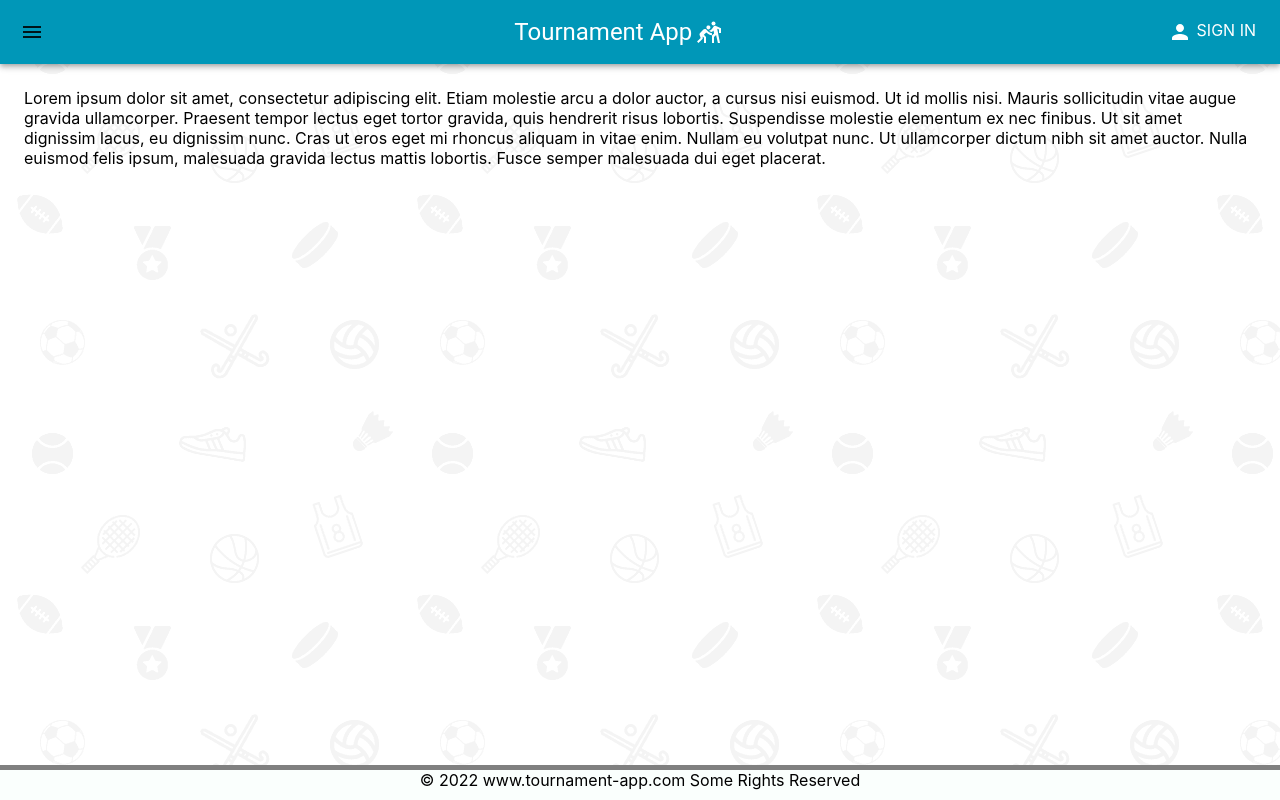
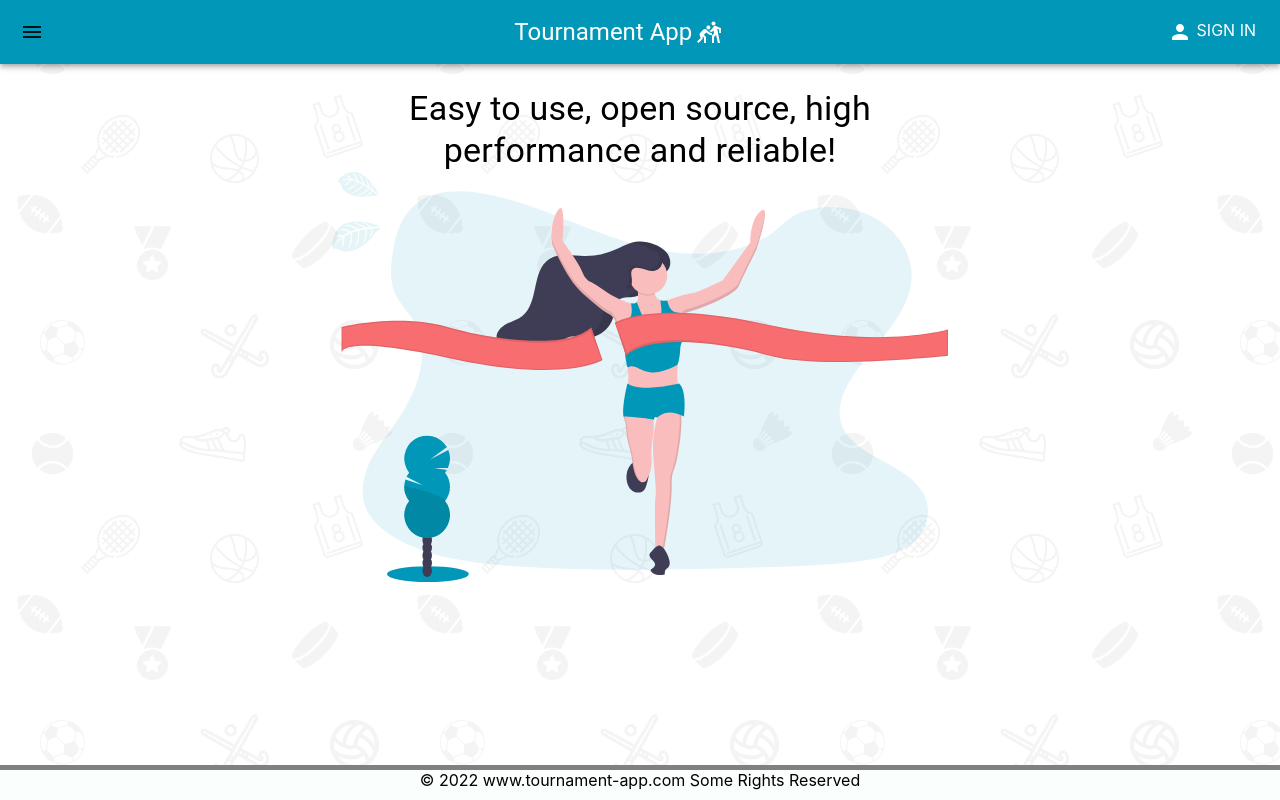
Before and after one commit to Workata/tournament-manager-frontend, a React (Create React App) app: page / in a window 1280 px wide. Built offline with nearby package versions, Linux system fonts and the light colour scheme.

Commit message:
Fix appbar and footer, add home page content

```diff
--- a/src/App.js
+++ b/src/App.js
@@ -65,7 +65,10 @@ function App() {
           </Routes>
         </Main>
 
-        <Footer />
+        <Footer
+          openDrawer={openDrawer}
+          drawerWidth={drawerWidth}
+        />
       </Box>
 
     </Router>
--- a/src/components/Appbar.js
+++ b/src/components/Appbar.js
@@ -4,9 +4,7 @@ import {
   AppBar,
   Toolbar,
   IconButton,
-  //  Button,
   Typography,
-  //     IconButton,
   Box
 } from "@mui/material";
 
@@ -34,7 +32,14 @@ export default function Appbar(props) {
 
   return (
     <Box>
-      <AppBar position="static">
+      <AppBar
+        position="static"
+        sx={{
+          // * calculate appbar size
+          width: props.openDrawer ? `calc(100% - ${props.drawerWidth}px)` : '100%',
+          marginLeft: props.openDrawer ? `${props.drawerWidth}px` : '0px'
+        }}
+      >
         <Toolbar
           sx={{
             // * appbar color here
@@ -113,5 +118,6 @@ export default function Appbar(props) {
 // TODO define correct prop types
 Appbar.propTypes = {
   setOpenDrawer: PropTypes.any,
-  openDrawer: PropTypes.any
+  openDrawer: PropTypes.any,
+  drawerWidth: PropTypes.any
 }
--- a/src/components/Footer.js
+++ b/src/components/Footer.js
@@ -1,12 +1,14 @@
 import React from "react";
+import PropTypes from 'prop-types';
 
-export default function Footer() {
+export default function Footer(props) {
   return (
     <footer
       style={{
         height: '30px',
         marginTop: 'auto',
-        width: '100%',
+        width: props.openDrawer ? `calc(100% - ${props.drawerWidth}px)` : '100%',
+        marginLeft: props.openDrawer ? `${props.drawerWidth}px` : '0px',
         backgroundColor: '#fafffd',
         color: 'black',
         textAlign: 'center',
@@ -17,3 +19,9 @@ export default function Footer() {
     </footer>
   )
 }
+
+// TODO define correct prop types
+Footer.propTypes = {
+  openDrawer: PropTypes.any,
+  drawerWidth: PropTypes.any
+}
--- a/src/pages/Home.js
+++ b/src/pages/Home.js
@@ -1,20 +1,33 @@
 // * material UI
-import { Box } from "@mui/material";
+import { Box, Typography } from "@mui/material";
+
+// * images
+import homePageImage from '../images/undraw_finish_line_katerina_limpitsouni_xy20.svg'
 
 import React from "react";
 
 export default function Home() {
   return (
-    <Box>
-      Lorem ipsum dolor sit amet, consectetur adipiscing elit.
-      Etiam molestie arcu a dolor auctor, a cursus nisi euismod. Ut id mollis nisi.
-      Mauris sollicitudin vitae augue gravida ullamcorper.
-      Praesent tempor lectus eget tortor gravida, quis hendrerit risus lobortis.
-      Suspendisse molestie elementum ex nec finibus. Ut sit amet dignissim lacus, eu dignissim nunc.
-      Cras ut eros eget mi rhoncus aliquam in vitae enim. Nullam eu volutpat nunc.
-      Ut ullamcorper dictum nibh sit amet auctor.
-      Nulla euismod felis ipsum, malesuada gravida lectus mattis lobortis.
-      Fusce semper malesuada dui eget placerat.
+    <Box
+      sx={{
+        width: '50%',
+        marginLeft: 'auto',
+        marginRight: 'auto',
+      }}
+    >
+      <Typography
+        variant="h4"
+        sx={{
+          textAlign: 'center'
+        }}
+      >
+        Easy to use, open source, high performance and reliable!
+      </Typography>
+      <img
+        src={homePageImage}
+        alt="homePagePic"
+        style={{ width: '100%'}}
+      />
     </Box>
   );
 }
```
Also changed, not shown: src/images/undraw_finish_line_katerina_limpitsouni_xy20.svg (added).
